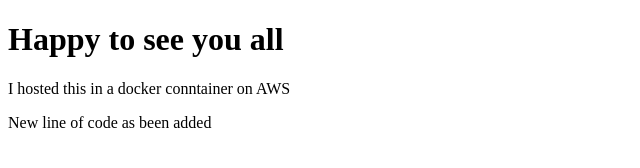
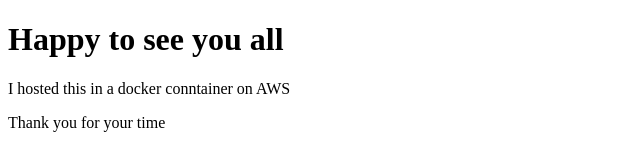
Before and after one commit to Ravindher133/HTML, a plain HTML site: page web/index.html in a window 1280 px wide. Shown: the full height of the page, 0-640 px from the left. Drawn offline with Linux system fonts and the light colour scheme.

Commit message:
commit second

```diff
--- a/web/index.html
+++ b/web/index.html
@@ -5,7 +5,7 @@
         <body>
             <h1> Happy to see you all</h1>
             <p> I hosted this in a docker conntainer on AWS</p>
-            <p>New line of code as been added</p>
+            <p>Thank you for your time</p>
         </body>
     </head>
 </html>
```
